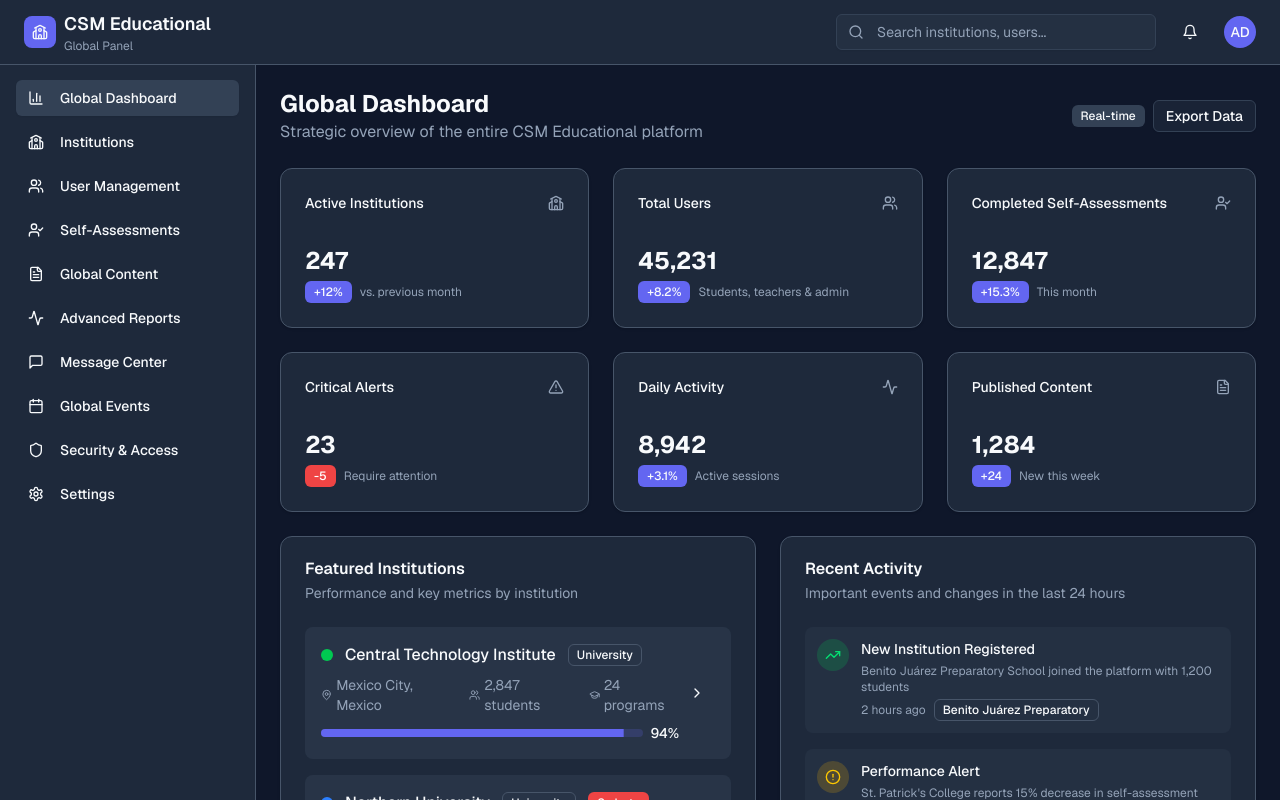
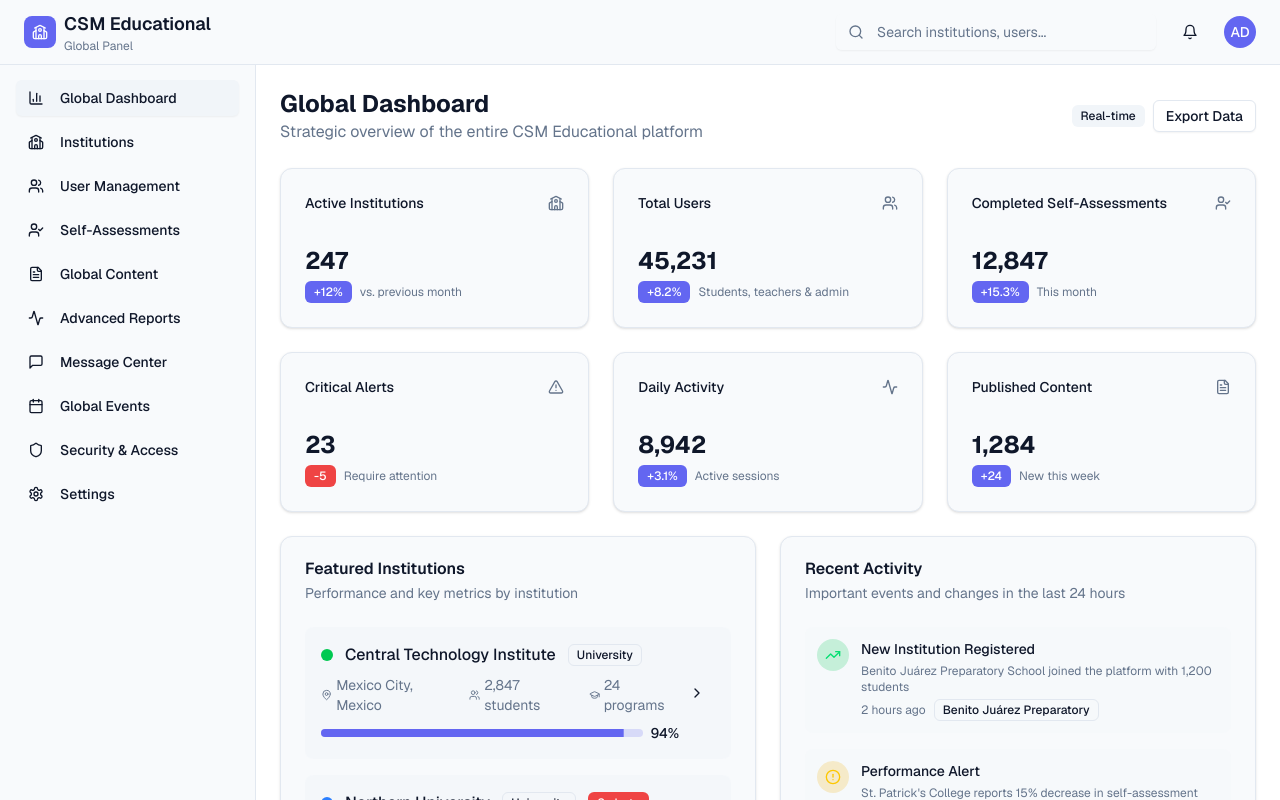
Before and after one commit to bniwoyda-eng/Entorno-de-prueba---CMS-Educativo, a Next.js app: page / in a window 1280 px wide. Shown: the top 800 px of the page. Built offline with nearby package versions, Linux system fonts and the light colour scheme.

Commit message:
feat: remove dark theme and switch to light theme
Update CSS to light colors, remove dark theme infrastructure, and adjust components.

#VERCEL_SKIP

Co-authored-by: null <230919672+bniwoyda-eng@users.noreply.github.com>

```diff
--- a/app/globals.css
+++ b/app/globals.css
@@ -1,27 +1,25 @@
 @import "tailwindcss";
 @import "tw-animate-css";
 
-@custom-variant dark (&:is(.dark *));
-
 :root {
-  --background: #0f172a; /* slate-900 - main background */
-  --foreground: #f8fafc; /* slate-50 - main text */
-  --card: #1e293b; /* slate-800 - card backgrounds */
-  --card-foreground: #f8fafc; /* slate-50 - card text */
-  --popover: #1e293b; /* slate-800 - popover backgrounds */
-  --popover-foreground: #f8fafc; /* slate-50 - popover text */
+  --background: #ffffff; /* white - main background */
+  --foreground: #0f172a; /* slate-900 - main text */
+  --card: #f8fafc; /* slate-50 - card backgrounds */
+  --card-foreground: #0f172a; /* slate-900 - card text */
+  --popover: #ffffff; /* white - popover backgrounds */
+  --popover-foreground: #0f172a; /* slate-900 - popover text */
   --primary: #6366f1; /* indigo-500 - buttons, active states */
-  --primary-foreground: #f8fafc; /* slate-50 - primary text */
-  --secondary: #334155; /* slate-700 - elevated elements */
-  --secondary-foreground: #f8fafc; /* slate-50 - secondary text */
-  --muted: #334155; /* slate-700 - muted backgrounds */
-  --muted-foreground: #94a3b8; /* slate-400 - muted text */
+  --primary-foreground: #ffffff; /* white - primary text */
+  --secondary: #f1f5f9; /* slate-100 - elevated elements */
+  --secondary-foreground: #0f172a; /* slate-900 - secondary text */
+  --muted: #f1f5f9; /* slate-100 - muted backgrounds */
+  --muted-foreground: #64748b; /* slate-500 - muted text */
   --accent: #3b82f6; /* blue-500 - links, info elements */
-  --accent-foreground: #f8fafc; /* slate-50 - accent text */
+  --accent-foreground: #ffffff; /* white - accent text */
   --destructive: #ef4444; /* red-500 - error states */
-  --destructive-foreground: #f8fafc; /* slate-50 - destructive text */
-  --border: #475569; /* slate-600 - subtle borders */
-  --input: #334155; /* slate-700 - input backgrounds */
+  --destructive-foreground: #ffffff; /* white - destructive text */
+  --border: #e2e8f0; /* slate-200 - subtle borders */
+  --input: #f8fafc; /* slate-50 - input backgrounds */
   --ring: #6366f1; /* indigo-500 - focus rings */
   --chart-1: #6366f1; /* indigo-500 */
   --chart-2: #3b82f6; /* blue-500 */
@@ -29,13 +27,13 @@
   --chart-4: #f59e0b; /* amber-500 */
   --chart-5: #ff6b6b; /* coral accent */
   --radius: 0.5rem;
-  --sidebar: #1e293b; /* slate-800 - sidebar background */
-  --sidebar-foreground: #f8fafc; /* slate-50 - sidebar text */
+  --sidebar: #f8fafc; /* slate-50 - sidebar background */
+  --sidebar-foreground: #0f172a; /* slate-900 - sidebar text */
   --sidebar-primary: #6366f1; /* indigo-500 - sidebar active */
-  --sidebar-primary-foreground: #f8fafc; /* slate-50 - sidebar active text */
-  --sidebar-accent: #334155; /* slate-700 - sidebar hover */
-  --sidebar-accent-foreground: #f8fafc; /* slate-50 - sidebar hover text */
-  --sidebar-border: #475569; /* slate-600 - sidebar borders */
+  --sidebar-primary-foreground: #ffffff; /* white - sidebar active text */
+  --sidebar-accent: #f1f5f9; /* slate-100 - sidebar hover */
+  --sidebar-accent-foreground: #0f172a; /* slate-900 - sidebar hover text */
+  --sidebar-border: #e2e8f0; /* slate-200 - sidebar borders */
   --sidebar-ring: #6366f1; /* indigo-500 - sidebar focus */
 
   --success: #10b981; /* emerald-500 - success states */
--- a/app/layout.tsx
+++ b/app/layout.tsx
@@ -7,8 +7,8 @@ import { Suspense } from "react"
 import "./globals.css"
 
 export const metadata: Metadata = {
-  title: "CSM Educativo - Panel de Administración Global",
-  description: "Panel de control para administradores globales de CSM Educativo",
+  title: "CSM Educativo - Global Administration Panel",
+  description: "Control panel for CSM Educativo global administrators",
   generator: "v0.app",
 }
 
@@ -18,7 +18,7 @@ export default function RootLayout({
   children: React.ReactNode
 }>) {
   return (
-    <html lang="es" className="dark">
+    <html lang="en">
       <body className={`font-sans ${GeistSans.variable} ${GeistMono.variable} antialiased`}>
         <Suspense fallback={null}>{children}</Suspense>
         <Analytics />
--- a/package.json
+++ b/package.json
@@ -55,7 +55,7 @@
     "react-hook-form": "^7.60.0",
     "react-resizable-panels": "^2.1.7",
     "recharts": "latest",
-    "sonner": "^1.7.4",
+    "sonner": "latest",
     "tailwind-merge": "^2.5.5",
     "tailwindcss-animate": "^1.0.7",
     "vaul": "^0.9.9",
```
Also changed, not shown: 1 other file (tests, documents, lock files or other folders).
